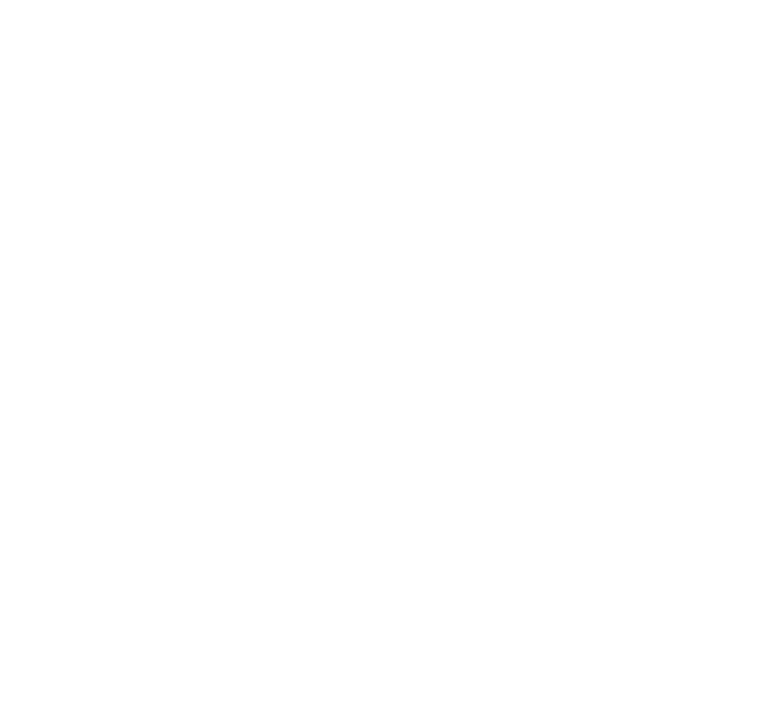
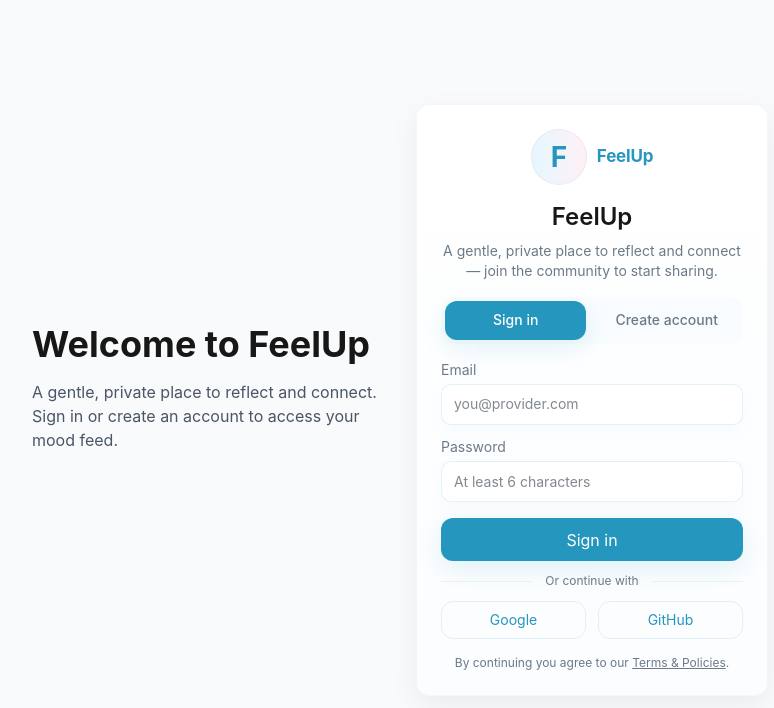
Before and after one commit to nksmanya/FeelUp, a Next.js app: page / in a window 1280 px wide. Before the commit this address had no page. Shown: the top 708 px of the page, without its empty margins (240-1014 px from the left). Built offline with nearby package versions, Linux system fonts and the light colour scheme; no server answers.

Commit message:
Deployed successfully

```diff
--- a/app/api/auth/[...nextauth]/route.ts
+++ b/app/api/auth/[...nextauth]/route.ts
@@ -54,10 +54,16 @@ const handler = NextAuth({
   },
   callbacks: {
     async redirect({ url, baseUrl }) {
-      // Allows relative callback URLs
-      if (url.startsWith("/")) return `${baseUrl}${url}`;
-      // Allows callback URLs on the same origin
-      else if (new URL(url).origin === baseUrl) return url;
+      try {
+        // If a relative path, resolve against baseUrl
+        if (url.startsWith("/")) return new URL(url, baseUrl).toString();
+
+        // If absolute and same origin, allow it
+        const dest = new URL(url);
+        if (dest.origin === baseUrl) return url;
+      } catch (e) {
+        // ignore and fallthrough to default
+      }
       return `${baseUrl}/mood-feed`;
     },
     async session({ session, token }) {
--- a/app/mood-feed/page.tsx
+++ b/app/mood-feed/page.tsx
@@ -222,18 +222,32 @@ export default function MoodFeedPage() {
         }
       }
 
-      // Only redirect if we're certain there's no valid session
-      if (nextSessionStatus === "unauthenticated") {
+      // Only redirect if we're certain there's no valid session. Avoid
+      // redirecting while an OAuth callback is in progress (e.g. `?code=`),
+      // which can cause a loop between `/` and `/mood-feed`.
+      const search = typeof window !== "undefined" ? window.location.search : "";
+      const params = new URLSearchParams(search);
+      const isOAuthCallback = params.has("code") || params.has("state") || params.has("oauth_token");
+
+      if (nextSessionStatus === "unauthenticated" && !isOAuthCallback) {
         setLoading(false);
         router.replace("/");
       } else {
-        // Still loading NextAuth, wait a bit more
+        // Either NextAuth is still resolving or we're in an OAuth callback —
+        // keep the loading state until session settles to prevent flashing the feed.
         setLoading(false);
       }
     };
 
-    // Only run auth check if NextAuth has finished loading and we don't have a user
-    if (nextSessionStatus !== "loading" && !user) {
+    // If NextAuth is still loading, keep showing the loading state to avoid
+    // rendering the feed briefly before auth is resolved (prevents flicker).
+    if (nextSessionStatus === "loading") {
+      setLoading(true);
+      return;
+    }
+
+    // Only run auth check once NextAuth has finished loading and we don't have a user
+    if (!user) {
       checkAuth();
     }
   }, [nextSession, nextSessionStatus, router, user]);
--- a/app/page.tsx
+++ b/app/page.tsx
@@ -1,5 +1,23 @@
-import { redirect } from "next/navigation";
+import ClientAuthCard from "../components/ClientAuthCard";
 
 export default function Page() {
-  redirect("/mood-feed");
+  return (
+    <main className="min-h-screen flex items-center justify-center bg-gray-50">
+      <div className="w-full max-w-3xl px-4">
+        <div className="grid grid-cols-1 md:grid-cols-2 gap-8 items-center">
+          <section>
+            <h1 className="text-4xl font-bold mb-4">Welcome to FeelUp</h1>
+            <p className="text-gray-600 mb-6">
+              A gentle, private place to reflect and connect. Sign in or create an account to access your mood feed.
+            </p>
+            {/* You can add marketing or feature highlights here */}
+          </section>
+
+          <aside>
+            <ClientAuthCard />
+          </aside>
+        </div>
+      </div>
+    </main>
+  );
 }
--- a/components/AuthCard.tsx
+++ b/components/AuthCard.tsx
@@ -1,6 +1,7 @@
 "use client";
 
 import { useState } from "react";
+import { useRouter } from "next/navigation";
 import Link from "next/link";
 import Logo from "./Logo";
 import { createBrowserSupabaseClient } from "../lib/supabaseClient";
@@ -10,6 +11,7 @@ const supabase =
   typeof window !== "undefined" ? createBrowserSupabaseClient() : null;
 
 export default function AuthCard() {
+  const router = useRouter();
   const [mode, setMode] = useState<"signin" | "signup">("signin");
   const [email, setEmail] = useState("");
   const [name, setName] = useState("");
@@ -41,7 +43,7 @@ export default function AuthCard() {
         // If signUp requires confirmation, the user may need to confirm via email.
         // If immediate session exists, redirect; otherwise show a message.
         if (data?.user) {
-          window.location.href = "/mood-feed";
+          router.replace("/mood-feed");
         } else {
           alert(
             "Registration successful. Please check your email to confirm your account.",
@@ -59,7 +61,7 @@ export default function AuthCard() {
       });
       setLoading(false);
       if (error) return alert(error.message || "Sign in failed");
-      if (data?.session) window.location.href = "/mood-feed";
+      if (data?.session) router.replace("/mood-feed");
     } catch (err: any) {
       setLoading(false);
       alert(err?.message || "An error occurred");
@@ -196,7 +198,7 @@ export default function AuthCard() {
 
           <div className="grid grid-cols-2 gap-3">
             <button
-              onClick={() => signIn("google", { callbackUrl: "/mood-feed" })}
+              onClick={() => signIn("google", { callbackUrl: `${window.location.origin}/mood-feed` })}
               className="rounded-xl px-3 py-2 text-sm btn-secondary"
               aria-label="Sign in with Google"
             >
@@ -204,7 +206,7 @@ export default function AuthCard() {
             </button>
 
             <button
-              onClick={() => signIn("github", { callbackUrl: "/mood-feed" })}
+              onClick={() => signIn("github", { callbackUrl: `${window.location.origin}/mood-feed` })}
               className="rounded-xl px-3 py-2 text-sm btn-secondary"
               aria-label="Sign in with GitHub"
             >
```
